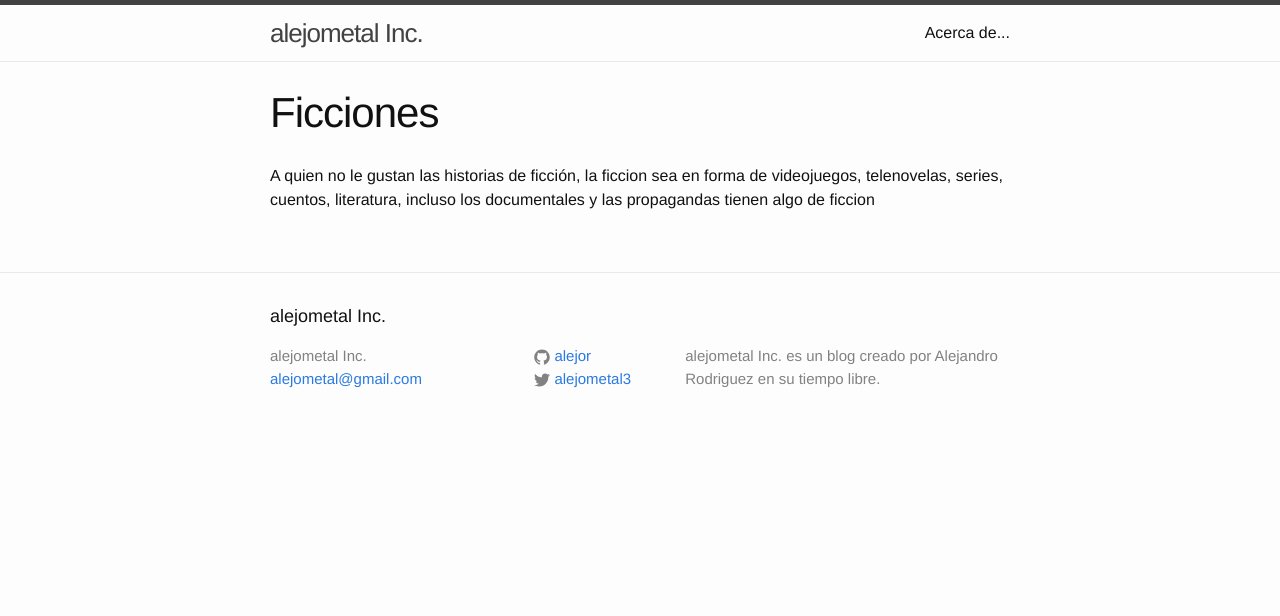
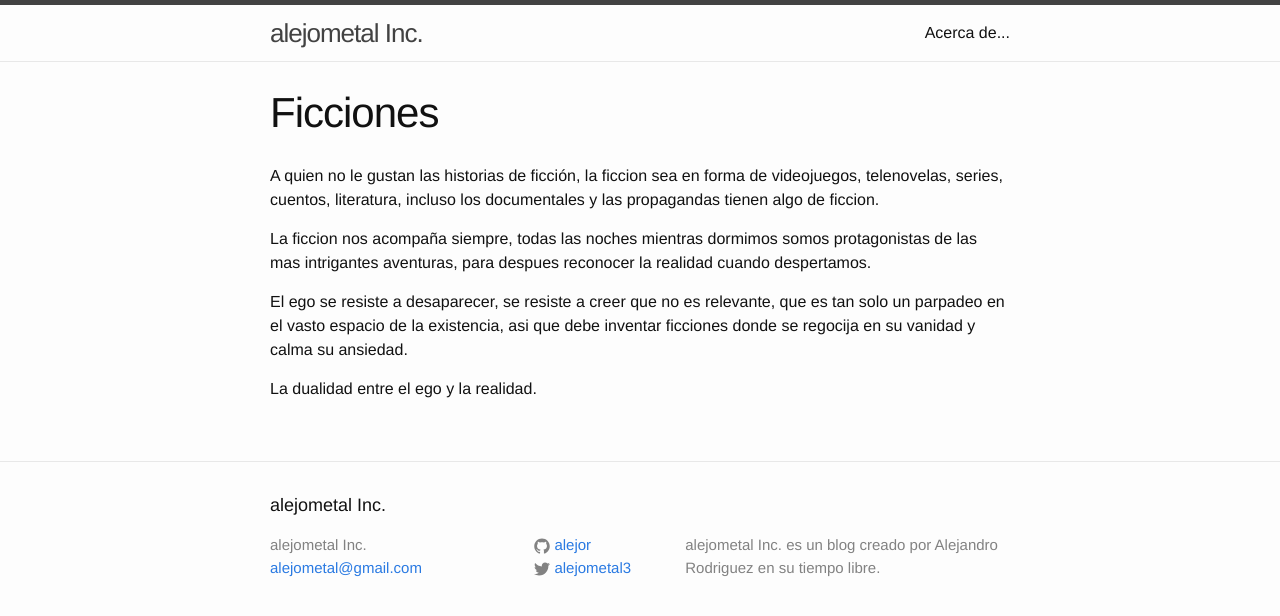
Before and after one commit to alejor/alejor.github.io, a Jekyll site: the page built from _posts/2014-12-25-Ficciones.markdown, in a window 1280 px wide. Shown: the top 616 px of the page. Built offline with Jekyll 4.4.1, drawn with Linux system fonts in a browser that asks for light colours.

Commit message:
Ficciones parte 2

```diff
--- a/_posts/2014-12-25-Ficciones.markdown
+++ b/_posts/2014-12-25-Ficciones.markdown
@@ -2,4 +2,10 @@
 Title: Ficciones
 layout: page
 ---
-A quien no le gustan las historias de ficción, la ficcion sea en forma de videojuegos, telenovelas, series, cuentos, literatura, incluso los documentales y las propagandas tienen algo de ficcion
+A quien no le gustan las historias de ficción, la ficcion sea en forma de videojuegos, telenovelas, series, cuentos, literatura, incluso los documentales y las propagandas tienen algo de ficcion.
+
+La ficcion nos acompaña siempre, todas las noches mientras dormimos somos protagonistas de las mas intrigantes aventuras, para despues reconocer la realidad cuando despertamos.
+
+El ego se resiste a desaparecer, se resiste a creer que no es relevante, que es tan solo un parpadeo en el vasto espacio de la existencia, asi que debe inventar ficciones donde se regocija en su vanidad y calma su ansiedad.
+
+La dualidad entre el ego y la realidad.
```
